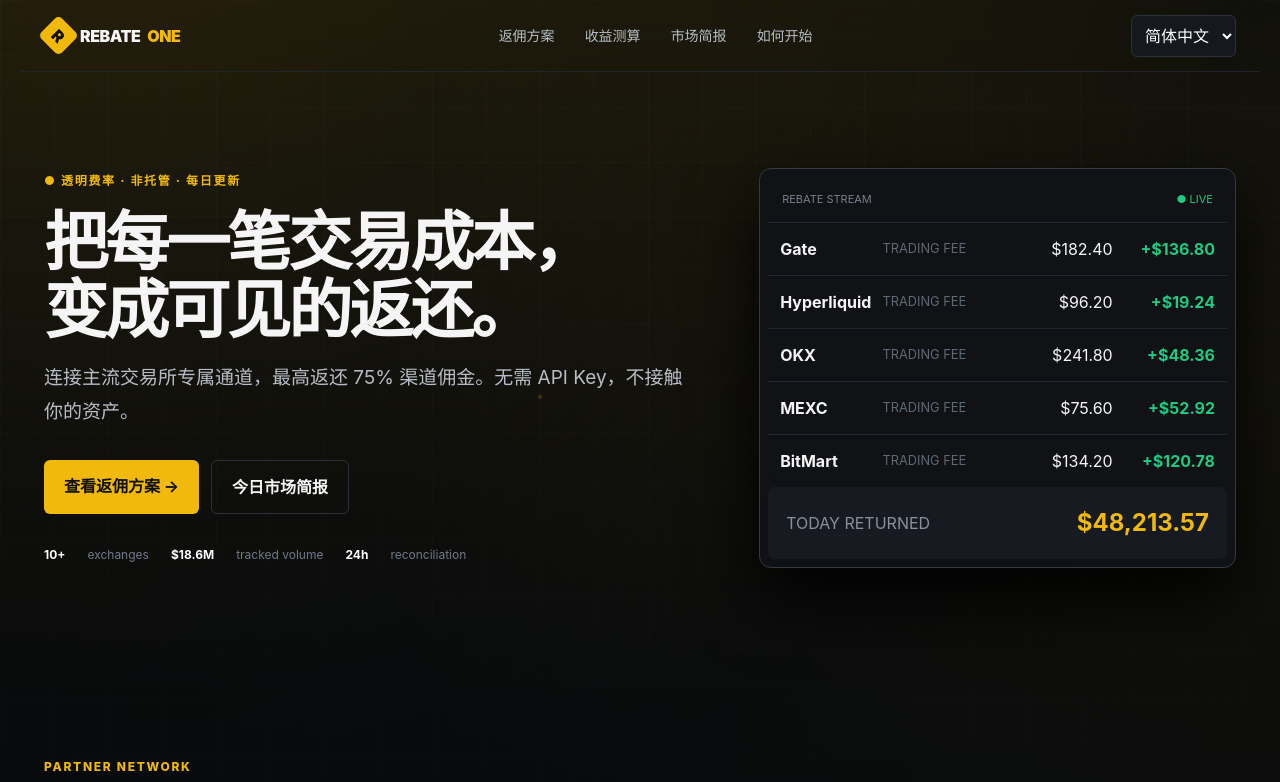
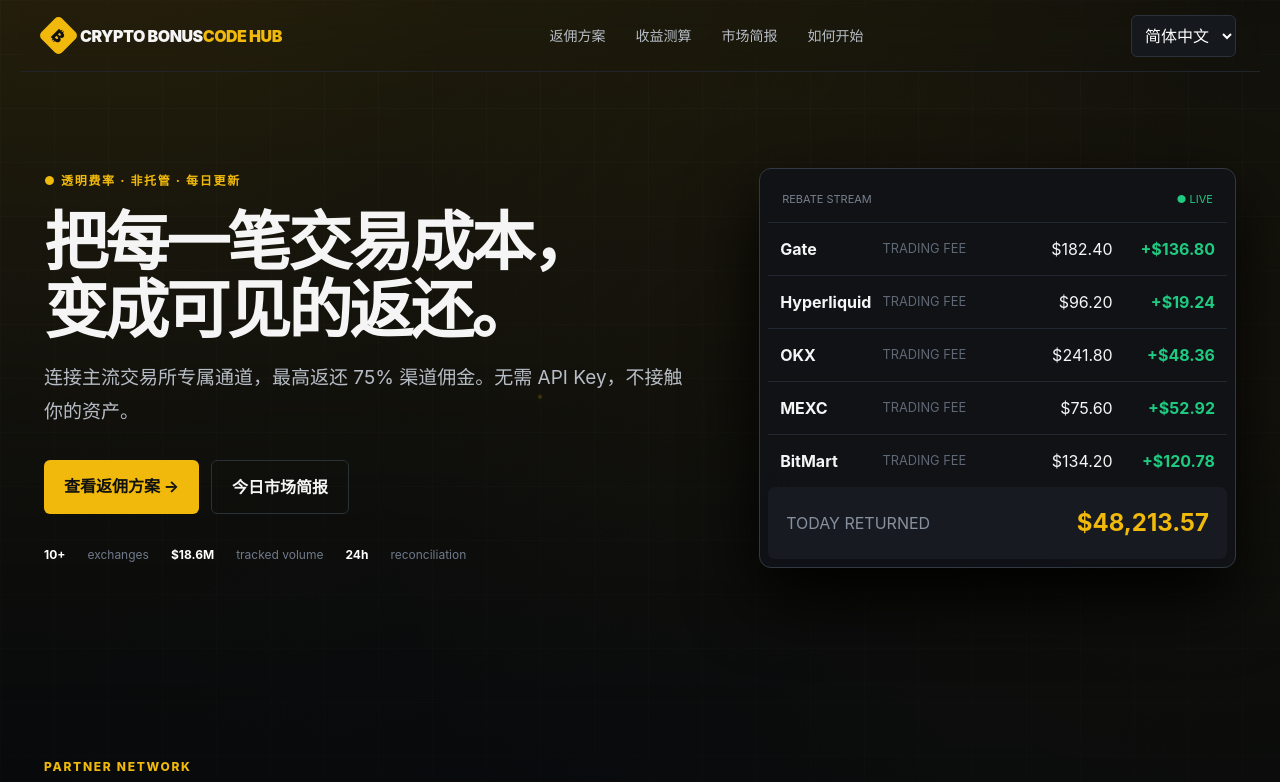
Before and after one commit to td1466900271-lang/crypto-bonus-code-hub, a Next.js app: page / in a window 1280 px wide. Shown: the top 782 px of the page. Built offline with nearby package versions, Linux system fonts and the light colour scheme.

Commit message:
Rebrand for cryptobonuscodehub.com

```diff
--- a/app/layout.tsx
+++ b/app/layout.tsx
@@ -1,3 +1,3 @@
 import type { Metadata } from "next"; import "./globals.css";
-export const metadata:Metadata={title:"RebateOne — 透明的数字资产交易返佣",description:"比较主流交易所返佣方案、估算返佣收益，并阅读每日数字资产市场简报。",icons:{icon:"/favicon.svg"}};
+export const metadata:Metadata={metadataBase:new URL("https://cryptobonuscodehub.com"),title:"Crypto Bonus Code Hub — 透明的数字资产交易返佣",description:"比较主流交易所返佣码与返佣方案、估算返佣收益，并阅读每日数字资产市场简报。",alternates:{canonical:"/"},icons:{icon:"/favicon.svg"}};
 export default function RootLayout({children}:{children:React.ReactNode}){return <html lang="zh-CN"><body>{children}</body></html>}
--- a/app/page.tsx
+++ b/app/page.tsx
@@ -16,11 +16,11 @@
 ];
 export default function Home(){
  const [lang,setLang]=useState<keyof typeof copy>("zh-CN"),[ex,setEx]=useState(0),[vol,setVol]=useState(1000000); const t=copy[lang], e=exchanges[ex], rebate=vol*e.f/100*e.r/100;
- return <main className="siteShell"><div className="ambient" aria-hidden="true"><i/><i/><i/><i/></div><header><a className="brand" href="#"><i>R</i> REBATE<span>ONE</span></a><nav>{t.nav.map((x,i)=><a key={x} href={i===2?"/brief":"#"+(i===0?"rates":i===1?"calculator":"steps")}>{x}</a>)}</nav><select aria-label="Language" value={lang} onChange={x=>setLang(x.target.value as keyof typeof copy)}><option value="zh-CN">简体中文</option><option value="zh-TW">繁體中文</option><option value="en">English</option></select></header>
+ return <main className="siteShell"><div className="ambient" aria-hidden="true"><i/><i/><i/><i/></div><header><a className="brand" href="#"><i>₿</i><b>CRYPTO BONUS<span>CODE HUB</span></b></a><nav>{t.nav.map((x,i)=><a key={x} href={i===2?"/brief":"#"+(i===0?"rates":i===1?"calculator":"steps")}>{x}</a>)}</nav><select aria-label="Language" value={lang} onChange={x=>setLang(x.target.value as keyof typeof copy)}><option value="zh-CN">简体中文</option><option value="zh-TW">繁體中文</option><option value="en">English</option></select></header>
  <section className="hero"><div className="heroCopy"><p className="badge">● {t.badge}</p><h1>{t.title}</h1><p className="lead">{t.sub}</p><div className="actions"><a className="primary" href="#rates">{t.cta} →</a><a className="secondary" href="/brief">{t.brief}</a></div><div className="proof"><b>10+</b> exchanges <b>$18.6M</b> tracked volume <b>24h</b> reconciliation</div></div><div className="terminal"><div className="termTop"><span>REBATE STREAM</span><em>● LIVE</em></div>{exchanges.slice(0,5).map((x,i)=><div className="tick" key={x.n}><b>{x.n}</b><small>TRADING FEE</small><span>${[182.4,96.2,241.8,75.6,134.2][i].toFixed(2)}</span><strong>+${([182.4,96.2,241.8,75.6,134.2][i]*x.r/100).toFixed(2)}</strong></div>)}<div className="termFoot"><span>TODAY RETURNED</span><b>$48,213.57</b></div></div></section>
  <section id="rates" className="section"><p className="eyebrow">PARTNER NETWORK</p><h2>更低净费率，从清晰的数字开始</h2><div className="cards">{exchanges.map(x=><article key={x.n}><div className="exchange"><i>{x.n[0]}</i><b>{x.n}</b><span>DERIVATIVES</span></div><p>渠道返佣</p><h3>{x.r}%</h3><div className="metric"><span>统一手续费率</span><b>0.040%</b></div><div className="metric"><span>返佣后净费率</span><b>≈ {(x.f*(1-x.r/100)).toFixed(3)}%</b></div><div className="invite"><span>邀请码</span><strong>{x.code}</strong></div><button>复制邀请码 · 开户 →</button></article>)}</div><p className="disclaimer">测算统一按万四（0.04%）手续费计算。费率与资格因地区、账户状态及交易所政策而异，最终以交易所官方页面和账户显示为准。</p></section>
  <section id="calculator" className="calcWrap"><div><p className="eyebrow">REBATE CALCULATOR</p><h2>30 秒估算你的返佣</h2><p className="muted">使用公开基础费率进行估算，实际金额以交易所结算为准。</p></div><div className="calculator"><label>Exchange<select value={ex} onChange={x=>setEx(+x.target.value)}>{exchanges.map((x,i)=><option value={i} key={x.n}>{x.n}</option>)}</select></label><label>{t.volume}<strong>${vol.toLocaleString()}</strong><input type="range" min="100000" max="10000000" step="100000" value={vol} onChange={x=>setVol(+x.target.value)}/></label><div className="calcResult"><span>{t.result}</span><b>${rebate.toLocaleString(undefined,{maximumFractionDigits:2})}</b><small>{t.rate} {e.r}% · Taker {e.f}%</small></div></div></section>
  <section className="briefBand"><div><p className="eyebrow">DAILY INTELLIGENCE · 11 JUL 2026</p><h2>市场噪音很多，重点只有几个。</h2><p>每日追踪 BTC、ETH、资金流、宏观事件与关键风险位，用 3 分钟完成盘前准备。</p></div><a href="/brief">阅读今日简报 →</a></section>
  <section id="steps" className="section"><p className="eyebrow">HOW IT WORKS</p><h2>{t.steps}</h2><div className="steps">{[["01","选择交易所","比较返佣比例、费率与开户条件。"],["02","通过专属链接注册","确认邀请码已正确绑定，全程无需 API Key。"],["03","交易并获得返还","系统定期对账，符合条件的返佣按规则发放。"]].map(x=><article key={x[0]}><b>{x[0]}</b><h3>{x[1]}</h3><p>{x[2]}</p></article>)}</div></section>
- <footer><a className="brand" href="#"><i>R</i> REBATE<span>ONE</span></a><p>信息仅供参考，不构成投资建议。数字资产交易具有高风险。</p><span>© 2026 RebateOne</span></footer></main>
+ <footer><a className="brand" href="#"><i>₿</i><b>CRYPTO BONUS<span>CODE HUB</span></b></a><p>信息仅供参考，不构成投资建议。数字资产交易具有高风险。</p><span>© 2026 CryptoBonusCodeHub.com</span></footer></main>
 }
```
